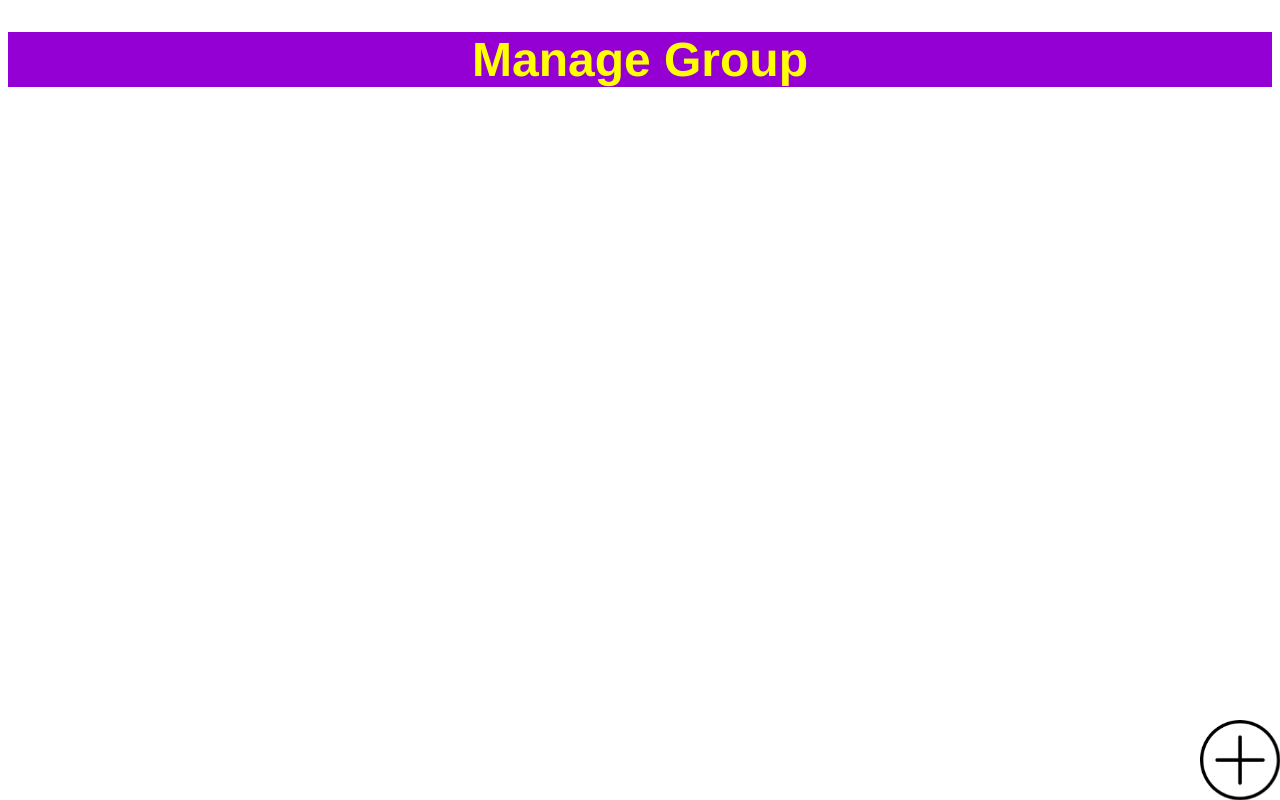
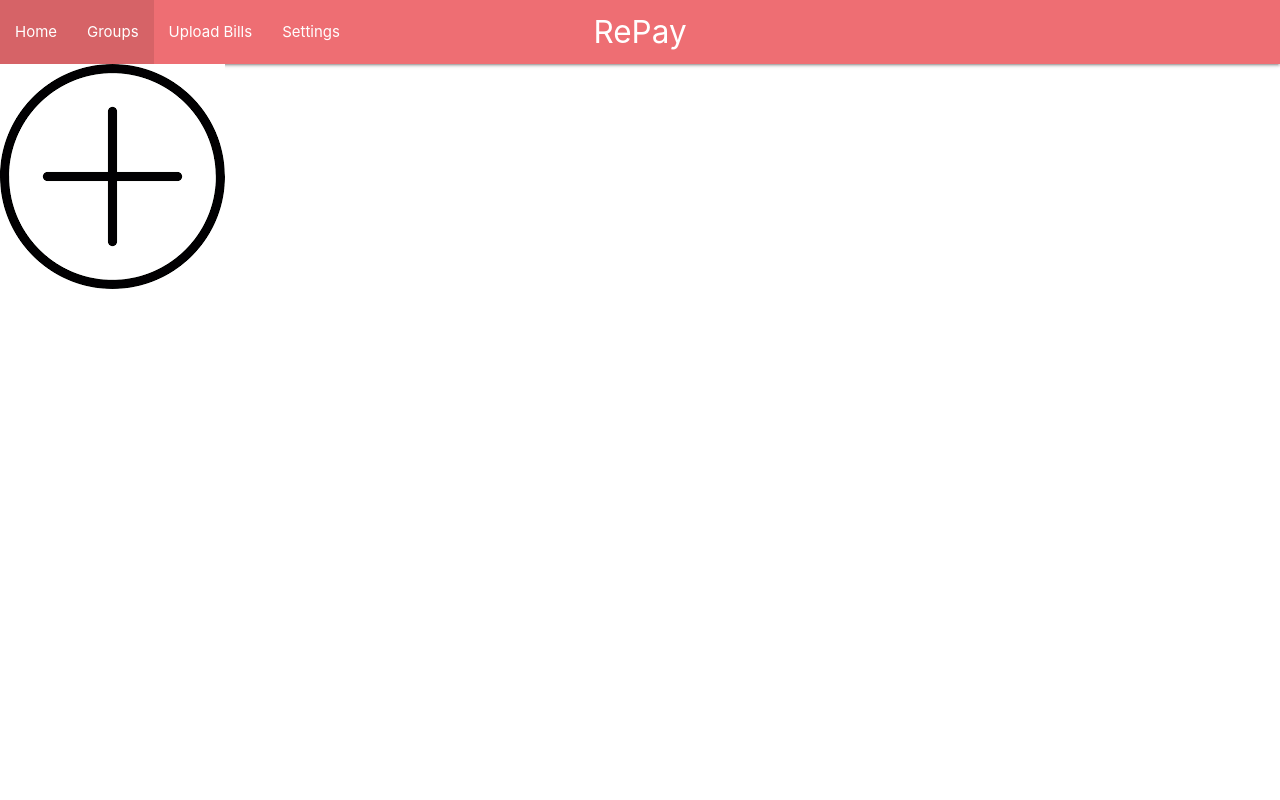
Before and after one commit to PaulCollins99/RePay, a website: page frontend/ManageGroupTemplate.html in a window 1280 px wide. Drawn offline with nearby package versions, Linux system fonts and the light colour scheme.

Commit message:
navbar changes
added new stylesheet plus navbar

```diff
--- a/frontend/ManageGroupTemplate.html
+++ b/frontend/ManageGroupTemplate.html
@@ -4,13 +4,24 @@
       <meta charset="UTF-8">
       <meta name="viewport" content="width=device-width, initial-scale=1.0">
       <meta http-equiv="X-UA-Compatible" content="ie=edge">
-        <link rel="stylesheet" type="text/css" href="style/manageGroupTemplateStyle.css">
+        <link rel="stylesheet" type="text/css" href="https://cdnjs.cloudflare.com/ajax/libs/materialize/1.0.0/css/materialize.min.css">
       <script src="https://cdnjs.cloudflare.com/ajax/libs/materialize/1.0.0/js/materialize.min.js"></script>
       <script src="./scripts/groupDetails.js"></script>
 
     </head>
+    <nav>
+      <div class="nav-wrapper">
+        <a href="#" class="brand-logo center">RePay</a>
+        <ul id="nav-mobile" class="left hide-on-med-and-down">
+          <li><a href="home.html">Home</a></li>
+          <li class ="active"><a href="Managegroups.html">Groups</a></li>
+          <li> <a href ="uploadbill.html">Upload Bills</a></li>
+          <li> <a href ="Settings.html">Settings</a></li>
+        </ul>
+      </div>
+    </nav>
 <body>
-<h1> Manage Group </h1>
+
 
 <a href="#head"><img src="upbutton.png" id="fixedbutton"></a>
 
```
